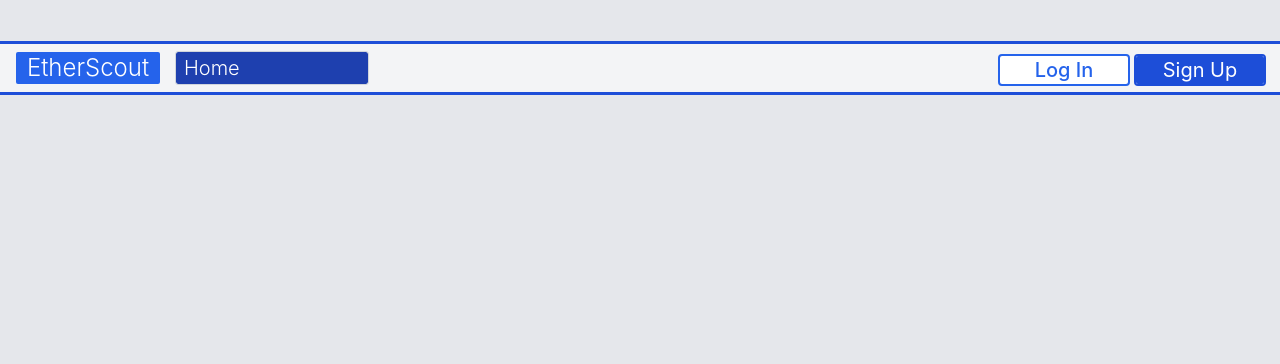
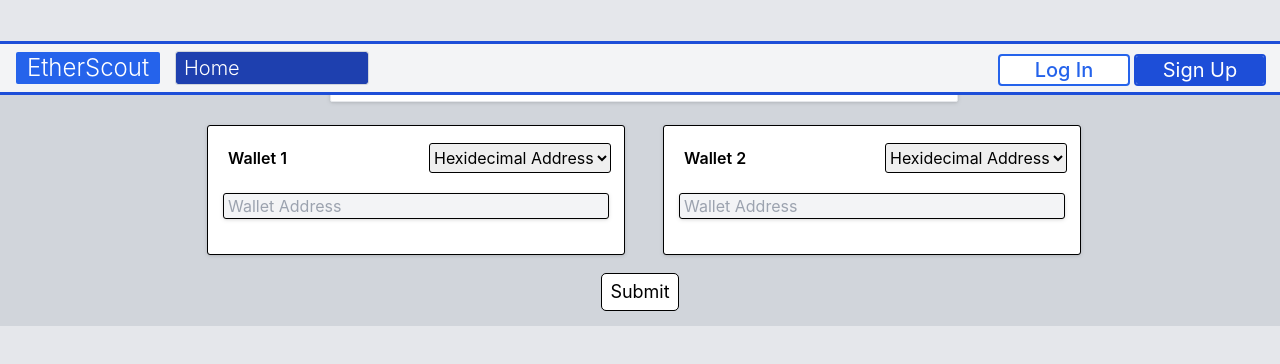
Before and after one commit to mbKaleb/EtherScout, a React (Create React App) app in the folder client/: page /correlate in a window 1280 px wide. Shown: the top 364 px of the page. Built offline with nearby package versions, Linux system fonts and the light colour scheme; no server answers.

Commit message:
new tool

```diff
--- a/client/src/dynamic-pages/AddressQueryTool.js
+++ b/client/src/dynamic-pages/AddressQueryTool.js
@@ -9,7 +9,7 @@ import { ethers } from "ethers";
 
 //Hooks
 import { allTransactions } from "../hooks/endpoints";
-import { SiIterm2 } from "react-icons/si";
+import { SiIterm2, SiMomenteo } from "react-icons/si";
 
 export default function AddressQuery({currentEthPrice}) {
 
@@ -59,10 +59,8 @@ export default function AddressQuery({currentEthPrice}) {
     const response = await fetch(allTransactions(address, ETHERSCANKEY) )
       if (response.ok) {
         const transactions = await response.json();
-        // console.log(transactions.result[transactions.result.length -1])
         setTransactions(transactions.result)
-        // console.log(stateTransactions)
-        return transactions
+        console.log(stateTransactions)
       }
   }
 
@@ -87,25 +85,23 @@ export default function AddressQuery({currentEthPrice}) {
     }
   }
 
+
   //On-Page-Load
   useEffect(() => {
     getData()
     getTransactionData(walletAddress)
   }, [ensName, resolverInstance]);
 
-
   return (
-    <div className="justify-center rounded-1 bg-gray-200 w-10/12 p-2 min-w-fit">
+    <div className="justify-center rounded-1 bg-gray-200 w-10/12 p-3 min-w-fit">
       <div className="Address rounded-sm bg-white drop-shadow p-2">{" Address: "+ walletAddress}</div>
       <div className="flex mt-2">
-
         <div className="grid-flex rounded-sm bg-white drop-shadow w-6/12 mr-2 p-4 ">
           <div className="mb-2 font-medium">Overview</div>
           <div className="flex border-b p-1"> <div className="grow">ETH Balance: </div>   <div >{walletAddress ? ethBalance +' ETH' : "Loading..."}</div> </div>
           <div className="flex border-b p-1"> <div className="grow">USD Est. Value: </div>   <div >{ethBalance ? "$"+(Math.round((ethBalance*currentEthPrice) * 100) / 100).toFixed(2) : "Loading..."}</div></div>
           <div className="flex border-b p-1"> <div className="grow">Wallet Type</div>   <div>Unknown</div> </div>
         </div>
-
         <div className="[ENS Section]  grid-flex rounded-sm bg-white drop-shadow w-6/12 ml-2 p-4 min-w-fit">
           <div className="[TITLE] mb-2 font-medium min-w-fit">Ethereum Naming Service (ENS)</div>
           <div className="[LEFT SECTION] flex min-w-fit">
@@ -122,30 +118,24 @@ export default function AddressQuery({currentEthPrice}) {
           </div>
         </div>
       </div>
-
       <div className="rounded-sm bg-white drop-shadow w-full mt-3 p-4 ">
         <div className="mb-2 border-b text-medium font-semibold ">Transactions</div>
         <div >
           <table className="w-full">
-            <tr className="font-semibold m-2" > <td>Tx Hash</td> <td>Age</td> <td>Eth Value</td> <td>From</td> <td>To</td>  </tr>
+            <tr className="font-semibold m-2" > <td>Tx Hash</td> <td>Date</td> <td>Eth Value</td> <td>From</td> <td>To</td>  </tr>
             { stateTransactions ? Object.entries(stateTransactions).map(item => {
-              console.log(stateTransactions)
-              return ( <tr className="border-b p-2 m-2"> <td className="w-fit"> { item[1].hash } </td> <td> { item[1].age } </td>  <td> { (Math.round((item[1].value) ) / 1000000000000000000 ).toFixed(2) } Ether </td> <td> { item[1].from } </td>  <td> { item[1].to } </td>  </tr> );
-            }) :  null }
-            <tr ></tr>
+              return (
+              <tr className="border-b p-2 m-2">
+                <td className="p-2">{ item[1].hash?.substring(0,22) + "..." }</td>
+                <td>{ (new Date(item[1].timeStamp * 1000).toString().substring(3,16))    }</td>
+                <td>{ (Math.round((item[1].value) ) / 1000000000000000000 ).toFixed(2) } Ether</td>
+                <td>{ item[1].from?.substring(0,22) + "..." }</td>
+                <td>{ item[1].to?.substring(0,22)  + "..."  }</td>
+              </tr> )
+            }) : null }
           </table>
         </div>
       </div>
     </div>
   )
 }
-
-
-
-// { stateTransactions ? Object.entries(stateTransactions).map(item => {
-//   <tr> { Object.entries(item[1]).map((item) => { if(true){
-//    //  return ( <td>test</td> )
-//    }}) } </tr>
-//   })
-//   :
-//   null }
--- a/client/src/pages/AddressQuery.js
+++ b/client/src/pages/AddressQuery.js
@@ -37,7 +37,7 @@ export default function AddressQuery() {
   //Handler Assignments
   const searchHandler = (e) => {
     e.preventDefault()
-    navigate(`/wallet-finder/${formState.walletaddress}`)
+    navigate(`/address-query/${formState.walletaddress}`)
     setIsSearchbox(false)
     setFormState(formState)
   }
@@ -62,7 +62,7 @@ export default function AddressQuery() {
 
 
   return (
-    <div className={PageStyles} >
+    <div className={PageStyles}>
       {isSearchbox ? (
       <form className="bg-white rounded-sm outline outline-1 min-w-min h-32 w-96 m-4 p-1" onSubmit={queryCotroller}>
         <div className="Drop-Down bg-white rounded m-1 mt-2 flex">
--- a/client/src/pages/Correlate.js
+++ b/client/src/pages/Correlate.js
@@ -1,9 +1,130 @@
+import { PageStyles } from "../hooks/Styles"
 
-export default function WalletCompare() {
+import { useState } from "react";
+import { useNavigate } from "react-router-dom";
 
 
+export default function Correlate() {
 
-    return (
-    <div>correlateRelationship</div>
+  //Hook Assignment
+  const navigate = useNavigate();
+
+  //Universal Page State
+  const initialFormState = {walletaddress: null}
+  const [isFormVisible, setisFormVisible] = useState(true)
+
+  //Explicit Form State
+  const [form1State, setForm1State] = useState(initialFormState)
+  const [form2State, setForm2State] = useState(initialFormState)
+
+  const [optionSelector1, setOptionSelector1] = useState("hexidecimal");
+  const [optionSelector2, setOptionSelector2] = useState("hexidecimal")
+
+  const [errorDisplay1, setErrorDisplay1] = useState([])
+  const [errorDisplay2, setErrorDisplay2] = useState([])
+
+  const handleInput1 = (e) => {
+    const { name, value } = e.target;
+    console.log(e)
+    setForm1State(formState => ({ ...formState, [name]: value }))
+  }
+  const handleInput2 = (e) => {
+    const { name, value } = e.target;
+    setForm2State(formState => ({ ...formState, [name]: value }))
+  }
+
+  const handleOptionChange1 = (e) => {
+    setOptionSelector1(e.target.value)
+  }
+  const handleOptionChange2 = (e) => {
+    setOptionSelector2(e.target.value)
+  }
+
+  // const searchHandler = (e) => {
+  //   e.preventDefault()
+  //   navigate(`/address-query/${formState.walletaddress}`)
+  //   setIsSearchbox(false)
+  //   setFormState(formState)
+  // }
+  // const hexidecimalSearchValidator = (e) => {
+  //   e.preventDefault();
+  //   if (formState.walletaddress.length !== 42 ){
+  //     setErrorDisplay("-Invalid Address")
+  //   } else {
+  //     searchHandler(e)
+  //   }
+  // }
+
+  const queryCotroller = (e) => {
+    e.preventDefault()
+    console.log('ran')
+    //Hexidecimal Validator
+    // if (optionSelector === "hexidecimal") {
+    //   hexidecimalSearchValidator(e)
+    // }
+  }
+
+  const noEvent = (e) => {
+    e.preventDefault()
+    console.log('did nothing')
+  }
+  const submitHandler = (e) => {
+    e.preventDefault();console.log("target:", e.target);console.log('ran search handler')
+
+  }
+
+  return (
+    <div className="justify-content-center center rounded-1 bg-gray-300 w-screen p-3 min-w-fit">
+
+      <div className="flex justify-center ">
+        <div className="flex justify-center w-6/12 border rounded-sm bg-white drop-shadow p-2 font-medium ml-2 pl-4">Correlate and analyze relationships between two wallets</div>
+      </div>
+
+      <div className="flex justify-center mt-2">
+
+        <div className="grid-flex drop-shadow ml-2 min-w-fit w-3/12">
+          <form className="bg-white rounded-sm outline outline-1 min-w-min h-32 m-4 p-2" onSubmit={noEvent}>
+            <div className="bg-white rounded m-1 mt-2 flex">
+            <label className="font-semibold m-1 mx-2">Wallet 1</label>
+            <div className="grow"/>
+            <select className="outline outline-1 rounded-sm m-0.5" onChange={handleOptionChange1} value={this}>
+              <option value="hexidecimal">Hexidecimal Address</option>
+            </select>
+            </div>
+            <input className="Search-Bar m-2 mt-4 rounded-sm outline outline-1 bg-gray-100 w-96 drop-shadow pl-1"
+              value={form1State?.walletaddress}
+              placeholder="Wallet Address"
+              name="walletaddress"
+              onChange={handleInput1}
+            />
+            <div className="text-red-600 ml-2">{errorDisplay1}</div>
+          </form>
+        </div>
+
+        <div className="grid-flex drop-shadow ml-2 min-w-fit w-3/12">
+          <form className="bg-white rounded-sm outline outline-1 min-w-min h-32 m-4 p-2" onSubmit={noEvent}>
+            <div className="bg-white rounded m-1 mt-2 flex">
+            <label className="font-semibold m-1 mx-2">Wallet 2</label>
+            <div className="grow"/>
+            <select className="outline outline-1 rounded-sm m-0.5" onChange={handleOptionChange2} value={this}>
+              <option value="hexidecimal">Hexidecimal Address</option>
+            </select>
+            </div>
+            <input className="Search-Bar m-2 mt-4 rounded-sm outline outline-1 bg-gray-100 w-96 drop-shadow pl-1"
+              value={form2State?.walletaddress}
+              placeholder="Wallet Address"
+              name="walletaddress"
+              onChange={handleInput2}
+            />
+            <div className="text-red-600 ml-2">{errorDisplay2}</div>
+          </form>
+        </div>
+      </div>
+
+      <div className="flex justify-center">
+        <button className="outline outline-1 rounded bg-white justify-center w-fit m-1 p-1 px-2 self-center  text-lg" onClick={submitHandler}>Submit</button>
+      </div>
+
+    </div>
   )
 }
```
